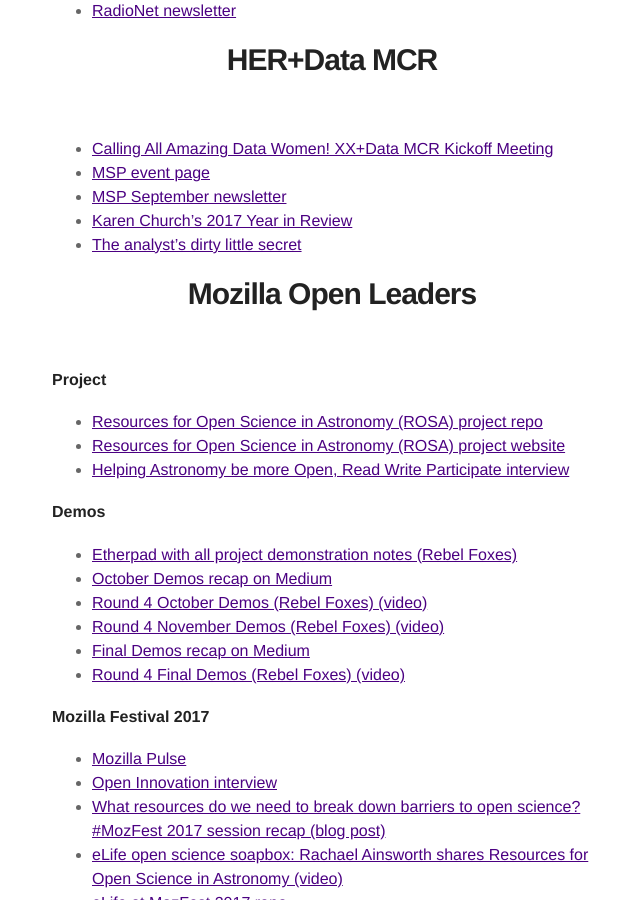
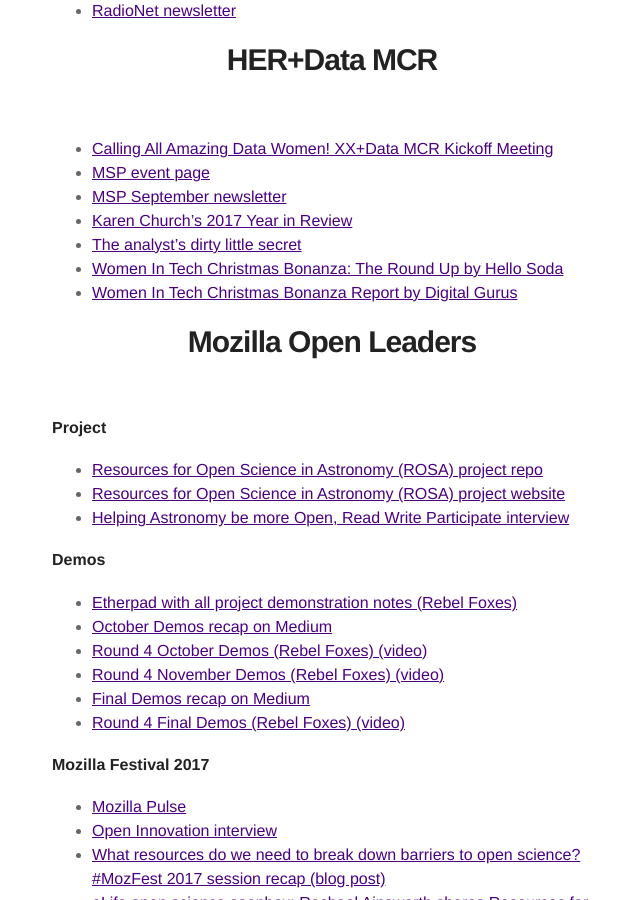
Before and after one commit to rainsworth/rainsworth.github.io_old, a Jekyll site: the page built from _posts/2018-01-11-Media-Links.markdown, in a window 1280 px wide and 900 px high, scrolled down 546 px. Shown: the whole window, without its empty margins (308-948 px from the left). Built offline with Jekyll 4.4.1, drawn with Linux system fonts in a browser that asks for light colours; comment, search, counter and statistics services are not loaded.

Commit message:
Update 2018-01-11-Media-Links.markdown
added women in tech xmas event writeups

```diff
--- a/_posts/2018-01-11-Media-Links.markdown
+++ b/_posts/2018-01-11-Media-Links.markdown
@@ -29,6 +29,8 @@ Below is a list of links to various media such as blog posts, social media, inte
 * [MSP September newsletter](http://mspl-news.co.uk/t/1ZJ2-568JE-80NZ79FJ8B/cr.aspx)
 * [Karen Church's 2017 Year in Review](https://medium.com/@karenchurch/2017-my-year-in-review-738d73960b3d)
 * [The analyst’s dirty little secret](https://honeycomb-analytics.com/2018/05/analyst-dirty-little-secret/)
+* [Women In Tech Christmas Bonanza: The Round Up by Hello Soda](https://hellosoda.com/women-tech-christmas-bonanza-round-up/)
+* [Women In Tech Christmas Bonanza Report by Digital Gurus](https://digitalgurus.online/uk/blog/women-in-tech-christmas-bonanza-report/)
 
 
 # Mozilla Open Leaders
```
